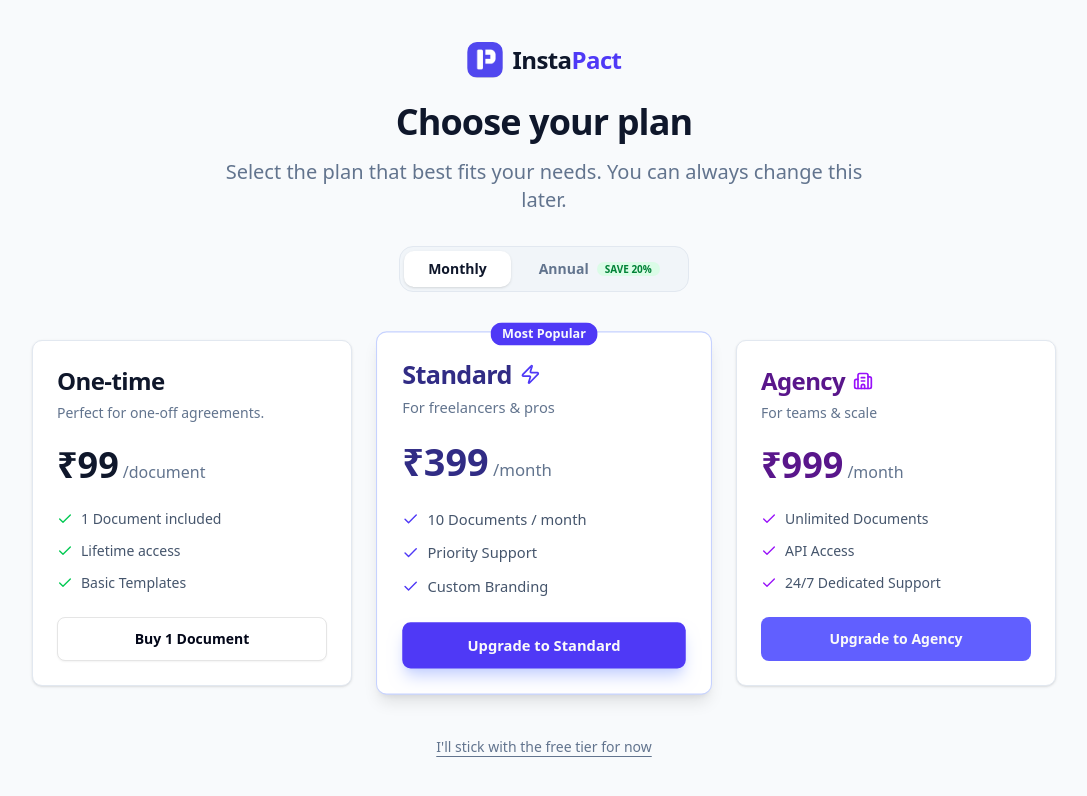
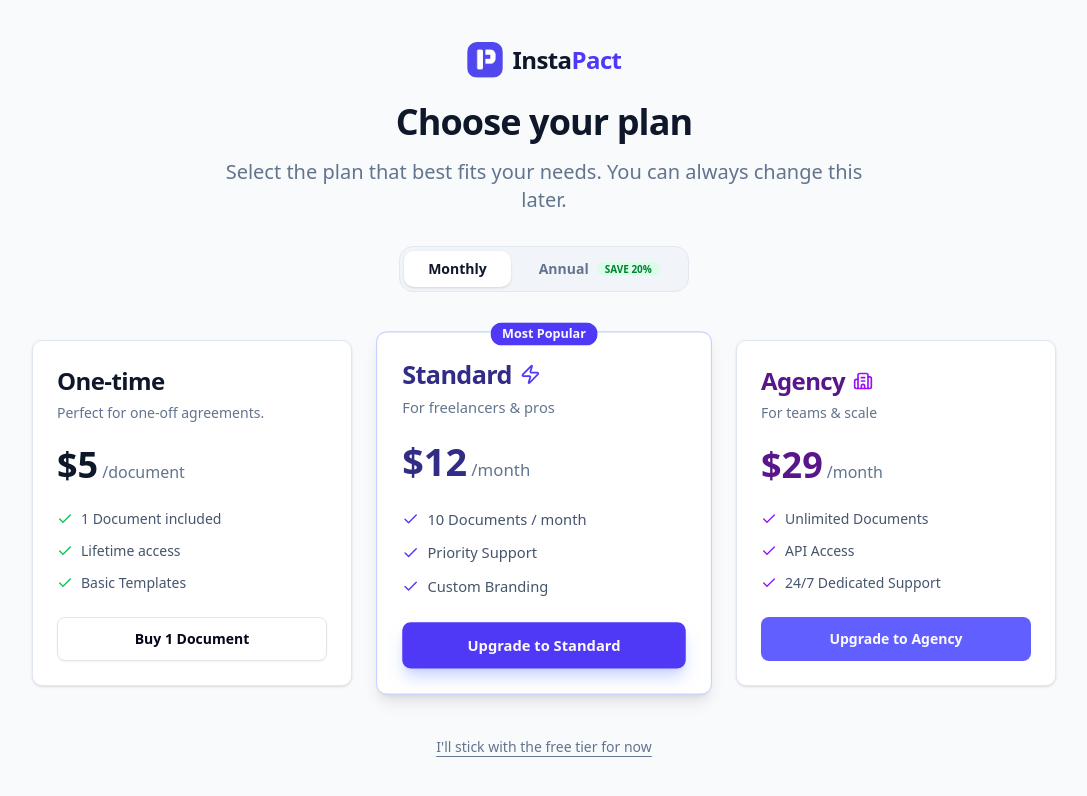
Before and after one commit to sameermathad/instapact, a Next.js app: page /onboarding in a window 1280 px wide. Shown: the top 796 px of the page, without its empty margins (96-1183 px from the left). Built offline with nearby package versions, Linux system fonts and the light colour scheme; no server answers; sample sign-in values are in the browser's storage; a web font is replaced by a local one.

Commit message:
ip based pricing

```diff
--- a/app/dashboard/profile/page.tsx
+++ b/app/dashboard/profile/page.tsx
@@ -43,6 +43,17 @@ export default function ProfilePage() {
   const [activeTab, setActiveTab] = useState<SettingsTab>(tabParam || 'general')
   const { count, limit, plan, isAtLimit, credits, loading: usageLoading } = useUsageLimit()
   const { processPayment, processing: paymentProcessing } = usePayment()
+  const [isGlobal, setIsGlobal] = useState(true)
+
+  // Set global flag based on timezone
+  useEffect(() => {
+    try {
+      const timeZone = Intl.DateTimeFormat().resolvedOptions().timeZone
+      if (timeZone === 'Asia/Calcutta' || timeZone === 'Asia/Kolkata') {
+        setIsGlobal(false)
+      }
+    } catch (e) {}
+  }, [])
 
   useEffect(() => {
     if (tabParam && tabParam !== activeTab) {
@@ -537,8 +548,8 @@ export default function ProfilePage() {
                         <CardDescription className="mt-1">
                           You are currently paying <span className="font-semibold text-slate-900">
                               {PLANS[plan].price === 0
-                                ? '₹0'
-                                : `₹${PLANS[plan].price}${PLANS[plan].isMonthly ? '/mo' : PLANS[plan].isAnnual ? '/yr' : ''}`}
+                                ? (isGlobal ? '$0' : '₹0')
+                                : `${isGlobal ? '$' : '₹'}${isGlobal ? PLANS[plan].priceUSD : PLANS[plan].price}${PLANS[plan].isMonthly ? '/mo' : PLANS[plan].isAnnual ? '/yr' : ''}`}
                           </span>
                         </CardDescription>
                       </div>
@@ -601,10 +612,10 @@ export default function ProfilePage() {
                               size="sm"
                               variant="outline"
                               className="w-full mt-2 bg-white border-emerald-200 text-emerald-700 hover:bg-emerald-50 hover:text-emerald-800"
-                              onClick={() => processPayment('credit_purchase', '1', 99)}
+                              onClick={() => processPayment('credit_purchase', '1', isGlobal ? 5 : 99, isGlobal ? 'USD' : 'INR')}
                               disabled={paymentProcessing}
                             >
-                              {paymentProcessing ? "Starting..." : "Add 1 Document (₹99)"}
+                              {paymentProcessing ? "Starting..." : `Add 1 Document (${isGlobal ? '$5' : '₹99'})`}
                             </Button>
                          </div>
                       </div>
--- a/components/pricing/plan-selection.tsx
+++ b/components/pricing/plan-selection.tsx
@@ -1,6 +1,4 @@
-"use client"
-
-import { useState } from "react"
+import { useState, useEffect } from "react"
 import { useRouter } from "next/navigation"
 import { Check, Zap, Building2 } from "lucide-react"
 import { Button } from "@/components/ui/button"
@@ -8,6 +6,7 @@ import { Card, CardContent, CardDescription, CardFooter, CardHeader, CardTitle }
 import { Badge } from "@/components/ui/badge"
 import { usePayment } from "@/hooks/usePayment"
 import { cn } from "@/lib/utils"
+import { PLANS } from "@/lib/config"
 
 interface PlanSelectionProps {
   onSuccess?: () => void
@@ -19,13 +18,25 @@ export function PlanSelection({ onSuccess, redirectPath = '/dashboard' }: PlanSe
   const { processPayment } = usePayment()
   const [activePlanId, setActivePlanId] = useState<string | null>(null)
   const [billingCycle, setBillingCycle] = useState<'monthly' | 'annual'>('monthly')
+  const [isGlobal, setIsGlobal] = useState(true)
+
+  useEffect(() => {
+    try {
+      const timeZone = Intl.DateTimeFormat().resolvedOptions().timeZone
+      if (timeZone === 'Asia/Calcutta' || timeZone === 'Asia/Kolkata') {
+        setIsGlobal(false)
+      }
+    } catch (e) {}
+  }, [])
+
+  const currencySymbol = isGlobal ? "$" : "₹"
 
   const plans = [
     {
       id: 'single',
       name: 'One-time',
       description: 'Perfect for one-off agreements.',
-      price: 99,
+      price: isGlobal ? PLANS.single.priceUSD : PLANS.single.price,
       unit: '/document',
       features: ['1 Document included', 'Lifetime access', 'Basic Templates'],
       buttonText: 'Buy 1 Document',
@@ -35,7 +46,9 @@ export function PlanSelection({ onSuccess, redirectPath = '/dashboard' }: PlanSe
       id: billingCycle === 'monthly' ? 'standard' : 'standard_annual',
       name: 'Standard',
       description: 'For freelancers & pros',
-      price: billingCycle === 'monthly' ? 399 : 3999,
+      price: billingCycle === 'monthly'
+        ? (isGlobal ? PLANS.standard.priceUSD : PLANS.standard.price)
+        : (isGlobal ? PLANS.standard_annual.priceUSD : PLANS.standard_annual.price),
       unit: billingCycle === 'monthly' ? '/month' : '/year',
       features: ['10 Documents / month', 'Priority Support', 'Custom Branding'],
       buttonText: 'Upgrade to Standard',
@@ -46,7 +59,9 @@ export function PlanSelection({ onSuccess, redirectPath = '/dashboard' }: PlanSe
       id: billingCycle === 'monthly' ? 'agency' : 'agency_annual',
       name: 'Agency',
       description: 'For teams & scale',
-      price: billingCycle === 'monthly' ? 999 : 9999,
+      price: billingCycle === 'monthly'
+        ? (isGlobal ? PLANS.agency.priceUSD : PLANS.agency.price)
+        : (isGlobal ? PLANS.agency_annual.priceUSD : PLANS.agency_annual.price),
       unit: billingCycle === 'monthly' ? '/month' : '/year',
       features: ['Unlimited Documents', 'API Access', '24/7 Dedicated Support'],
       buttonText: 'Upgrade to Agency',
@@ -110,7 +125,7 @@ export function PlanSelection({ onSuccess, redirectPath = '/dashboard' }: PlanSe
                   <span className={cn(
                     "text-4xl font-black",
                     plan.accentColor === 'indigo' ? "text-indigo-900" : plan.accentColor === 'purple' ? "text-purple-900" : "text-slate-900"
-                  )}>₹{plan.price.toLocaleString()}</span>
+                  )}>{currencySymbol}{plan.price.toLocaleString()}</span>
                   <span className="text-slate-500 font-medium ml-1">{plan.unit}</span>
                 </div>
               </CardHeader>
@@ -132,7 +147,8 @@ export function PlanSelection({ onSuccess, redirectPath = '/dashboard' }: PlanSe
                   onClick={async () => {
                     setActivePlanId(plan.id)
                     try {
-                      const success = await processPayment('plan_upgrade', plan.id as any, plan.price)
+                      // Pass currency explicitly
+                      const success = await processPayment('plan_upgrade', plan.id as any, plan.price, isGlobal ? 'USD' : 'INR')
                       if (success) {
                          if (onSuccess) onSuccess()
                          else router.push(redirectPath)
--- a/hooks/usePayment.ts
+++ b/hooks/usePayment.ts
@@ -9,7 +9,7 @@ import { PlanType, PLANS } from '@/lib/config'
 export type PaymentType = 'plan_upgrade' | 'credit_purchase'
 
 interface UsePaymentReturn {
-  processPayment: (type: PaymentType, itemId: string, amount: number) => Promise<boolean>
+  processPayment: (type: PaymentType, itemId: string, amount: number, currency?: 'INR' | 'USD') => Promise<boolean>
   processing: boolean
 }
 
@@ -63,7 +63,7 @@ export function usePayment(): UsePaymentReturn {
     }
   }
 
-  const processPayment = async (type: PaymentType, itemId: string, amount: number): Promise<boolean> => {
+  const processPayment = async (type: PaymentType, itemId: string, amount: number, currency: 'INR' | 'USD' = 'INR'): Promise<boolean> => {
     if (!user) {
       toast.error("You must be logged in to make a purchase")
       return false
@@ -72,6 +72,7 @@ export function usePayment(): UsePaymentReturn {
     setProcessing(true)
     toast.loading("Initializing payment...", { id: 'payment-process' })
 
+    // ... (loadSDK code remains same, omitted for brevity if not changing) ...
     const loadSDK = () => {
         return new Promise((resolve) => {
             if (window.Razorpay) {
@@ -88,7 +89,7 @@ export function usePayment(): UsePaymentReturn {
 
     return new Promise(async (resolve) => {
         try {
-            console.log("Preparing payment...", { type, itemId, amount });
+            console.log("Preparing payment...", { type, itemId, amount, currency });
 
             if (!window.Razorpay) {
                 console.log("Razorpay SDK missing, attempting to load...");
@@ -123,7 +124,7 @@ export function usePayment(): UsePaymentReturn {
             } else {
                 const res = await fetch('/api/razorpay/order', {
                     method: 'POST',
-                    body: JSON.stringify({ amount, currency: 'INR' }),
+                    body: JSON.stringify({ amount, currency }),
                     headers: { 'Content-Type': 'application/json' }
                 });
                 paymentData = await res.json();
--- a/lib/config.ts
+++ b/lib/config.ts
@@ -7,8 +7,9 @@ export interface PlanConfig {
   limit: number; // number of docs
   isMonthly: boolean;
   isAnnual?: boolean;
-  price?: number;
-  currency?: string;
+  price: number; // INR
+  priceUSD: number; // USD
+  currency?: string; // Default base currency
   razorpayPlanId?: string;
 }
 
@@ -19,6 +20,7 @@ export const PLANS: Record<PlanType, PlanConfig> = {
     limit: 1,
     isMonthly: false,
     price: 0,
+    priceUSD: 0,
     currency: 'INR',
   },
   single: {
@@ -27,6 +29,7 @@ export const PLANS: Record<PlanType, PlanConfig> = {
     limit: 1, // 1 doc per purchase
     isMonthly: false,
     price: 99,
+    priceUSD: 5,
     currency: 'INR',
   },
   standard: {
@@ -35,15 +38,17 @@ export const PLANS: Record<PlanType, PlanConfig> = {
     limit: 10,
     isMonthly: true,
     price: 399,
+    priceUSD: 12,
     currency: 'INR',
     razorpayPlanId: 'plan_S7pWo2zduZIP8R',
   },
   agency: {
     id: 'agency',
     name: 'Agency',
-    limit: 999999, // Use a large number instead of Infinity for serialization
+    limit: 999999,
     isMonthly: true,
     price: 999,
+    priceUSD: 29,
     currency: 'INR',
     razorpayPlanId: 'plan_S7pXAqJTVyu3Ta',
   },
@@ -54,6 +59,7 @@ export const PLANS: Record<PlanType, PlanConfig> = {
     isMonthly: false,
     isAnnual: true,
     price: 3999,
+    priceUSD: 99,
     currency: 'INR',
     razorpayPlanId: 'plan_S7pyCu509F383e',
   },
@@ -64,6 +70,7 @@ export const PLANS: Record<PlanType, PlanConfig> = {
     isMonthly: false,
     isAnnual: true,
     price: 9999,
+    priceUSD: 249,
     currency: 'INR',
     razorpayPlanId: 'plan_S7pzR0dbTQIapW',
   },
```
